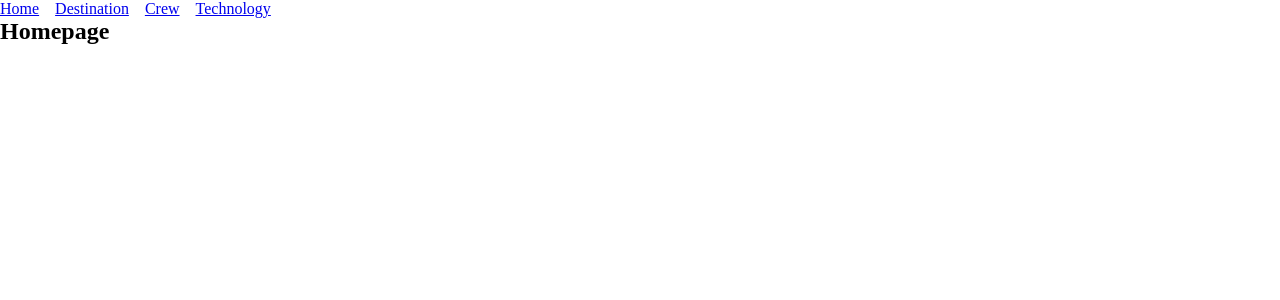
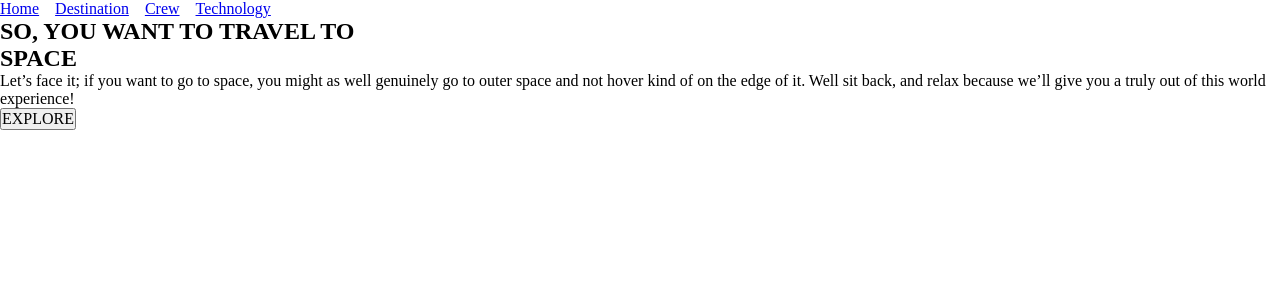
Before and after one commit to KorneyChervonenko/space-tourism, a React (Vite) app: page /home in a window 1280 px wide. Shown: the top 300 px of the page. Built offline with nearby package versions, Linux system fonts and the light colour scheme.

Commit message:
add text oh Homepage

```diff
--- a/src/App.jsx
+++ b/src/App.jsx
@@ -1,4 +1,4 @@
-// todo PlanetNav, MemberNav, TechNav => UniNav
+//
 
 import { BrowserRouter, Navigate, Route, Routes } from 'react-router-dom';
 import { useEffect, useState } from 'react';
@@ -52,7 +52,7 @@ export default function App() {
 			<BrowserRouter>
 				<PageNav />
 				<Routes>
-					<Route index element={<Navigate replace to="crew" />} />
+					<Route index element={<Navigate replace to="home" />} />
 					<Route path="home" element={<Home />} />
 					<Route path="destination" element={<Destination planets={planets} />}>
 						<Route index element={<Navigate replace to={planets.at(0).url} />} />
--- a/src/pages/Home/Home.jsx
+++ b/src/pages/Home/Home.jsx
@@ -1,7 +1,23 @@
+import { useNavigate } from 'react-router-dom';
+
 export default function Homepage() {
+	const navigate = useNavigate();
+
 	return (
-		<section>
-			<h2>Homepage</h2>
+		<section className="homePage">
+			{/* <h2>Homepage</h2> */}
+			<h2 className="heading">
+				SO, YOU WANT TO TRAVEL TO <br />
+				<span className="headingBigWord">SPACE</span>
+			</h2>
+			<p className="promoText">
+				Let’s face it; if you want to go to space, you might as well genuinely go to outer space and
+				not hover kind of on the edge of it. Well sit back, and relax because we’ll give you a truly
+				out of this world experience!
+			</p>
+			<button className="exploreBtn" type="button" onClick={() => navigate('/destination')}>
+				EXPLORE
+			</button>
 		</section>
 	);
 }
```
